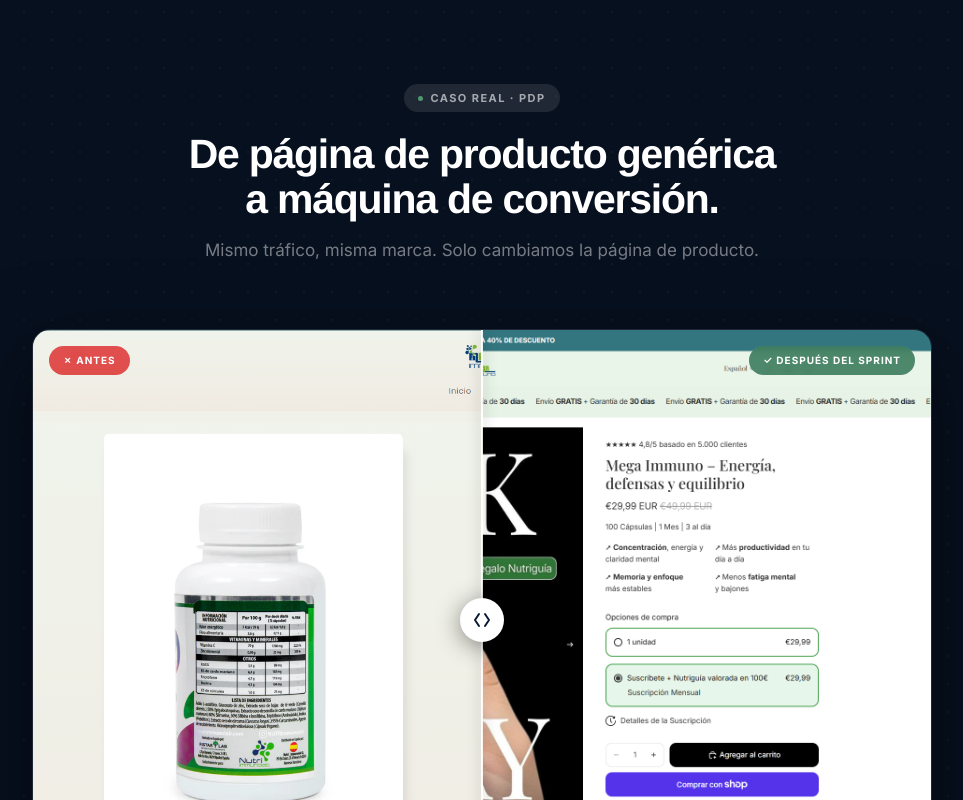
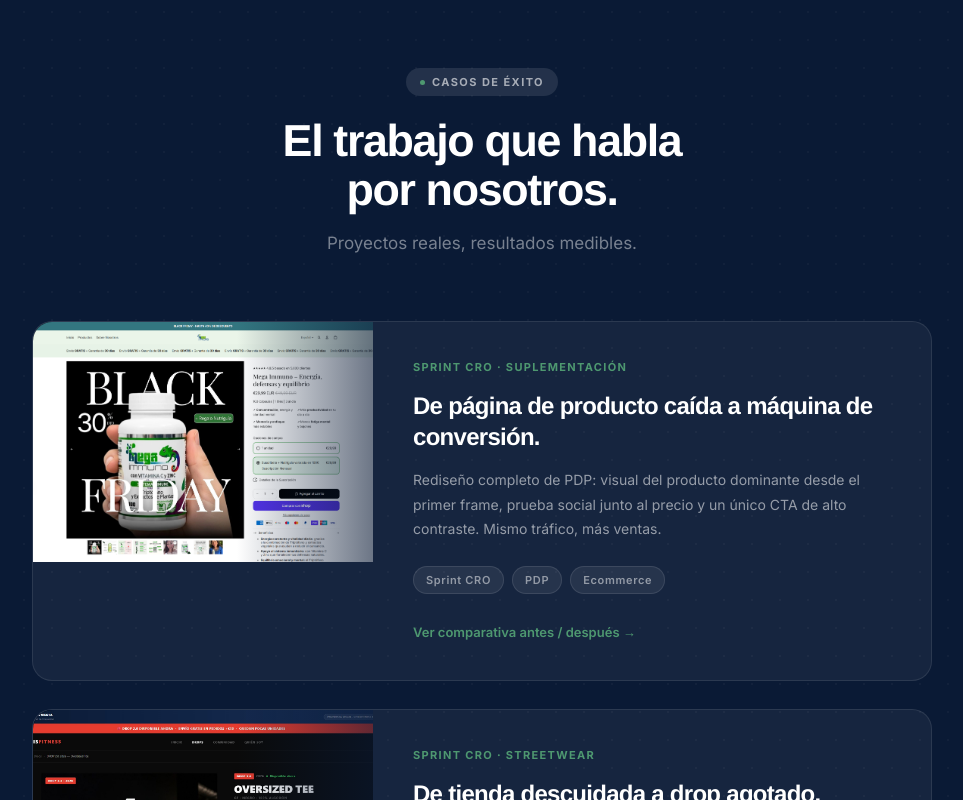
Before and after one commit to Frannypda/aizomedia-website, a Next.js app: page / in a window 1280 px wide. Shown: the part 6380-7180 px from the top of the page, without its empty margins (158-1121 px from the left). Built offline with nearby package versions, Linux system fonts and the light colour scheme.

Commit message:
Unifica casos en seccion portfolio - cards horizontales con acordeon slider

```diff
--- a/app/globals.css
+++ b/app/globals.css
@@ -595,23 +595,37 @@ nav.nav-hidden{transform:translateY(-100%)}
 }
 @keyframes srvCardIn{from{opacity:0;transform:translateX(18px)}to{opacity:1;transform:none}}
 
-/* ── CASOS ── */
-.sec-casos{padding:80px 0;background:var(--white)}
-.casos-head{text-align:center;margin-bottom:48px}
-.casos-head h2{font-size:clamp(26px,3.2vw,44px);color:var(--n);margin-bottom:12px}
-.casos-head p{font-size:17px;color:var(--grey);max-width:420px;margin:0 auto}
-.casos-tabs{display:flex;gap:8px;margin-bottom:28px}
-.casos-tab{padding:10px 24px;border-radius:100px;font-size:13px;font-weight:600;border:1px solid var(--line);background:transparent;color:var(--grey);cursor:pointer;transition:all .2s;font-family:var(--font-inter),sans-serif}
-.casos-tab:hover{border-color:var(--n);color:var(--n)}
-.casos-tab.active{background:var(--n);color:#fff;border-color:var(--n)}
-.casos-puntos{display:flex;align-items:center;gap:24px;margin-top:36px;padding:28px 32px;background:var(--gp);border-radius:16px}
-.caso-punto{flex:1}
-.caso-punto-tag{display:inline-block;font-size:10px;font-weight:700;letter-spacing:.12em;text-transform:uppercase;padding:4px 10px;border-radius:100px;margin-bottom:10px}
-.caso-tag-bad{background:var(--red-p);color:var(--red)}
-.caso-tag-good{background:rgba(62,125,94,.15);color:var(--g)}
-.caso-punto p{font-size:14px;color:var(--n);line-height:1.65}
-.caso-punto-arrow{font-size:24px;color:var(--gl);flex-shrink:0}
-@media(max-width:640px){.casos-puntos{flex-direction:column;gap:16px}.caso-punto-arrow{transform:rotate(90deg)}}
+/* ── CASOS DE ÉXITO ── */
+.sec-casos-est{padding:96px 0;background:var(--n);position:relative;overflow:hidden}
+.sec-casos-est::before{content:'';position:absolute;inset:0;background-image:radial-gradient(rgba(255,255,255,.03) 1px,transparent 1px);background-size:28px 28px;pointer-events:none}
+.casos-est-head{text-align:center;margin-bottom:64px;position:relative;z-index:1}
+.casos-est-head h2{font-size:clamp(28px,3.5vw,48px);color:#fff;margin-bottom:14px}
+.casos-est-head p{font-size:17px;color:rgba(255,255,255,.45);max-width:360px;margin:0 auto}
+.casos-est-list{display:flex;flex-direction:column;gap:28px;position:relative;z-index:1;max-width:900px;margin:0 auto}
+.caso-est-card{background:rgba(255,255,255,.05);border:1px solid rgba(255,255,255,.09);border-radius:20px;overflow:hidden;transition:border-color .2s,transform .25s var(--ease)}
+.caso-est-card:hover{border-color:rgba(255,255,255,.18);transform:translateY(-3px)}
+.caso-est-card>div:first-child,.caso-est-card>div:nth-child(2){display:block}
+.caso-est-card{display:grid;grid-template-columns:340px 1fr;grid-template-rows:auto auto}
+.caso-est-img-wrap{grid-row:1;position:relative;height:240px;overflow:hidden;background:#000}
+.caso-est-img{width:100%;height:100%;object-fit:cover;object-position:top;display:block;transition:transform .4s var(--ease)}
+.caso-est-card:hover .caso-est-img{transform:scale(1.03)}
+.caso-est-img-overlay{position:absolute;inset:0;background:linear-gradient(90deg,transparent 60%,rgba(10,26,53,.6));pointer-events:none}
+.caso-est-body{grid-row:1;padding:36px 40px;display:flex;flex-direction:column;justify-content:center;gap:0}
+.caso-est-cat{font-size:11px;font-weight:700;letter-spacing:.12em;text-transform:uppercase;color:var(--gl);margin-bottom:14px;display:block}
+.caso-est-titulo{font-size:clamp(18px,2vw,24px);font-weight:700;color:#fff;line-height:1.3;margin-bottom:16px}
+.caso-est-desc{font-size:14px;color:rgba(255,255,255,.55);line-height:1.75;margin-bottom:24px;flex:1}
+.caso-est-tags{display:flex;flex-wrap:wrap;gap:8px;margin-bottom:24px}
+.caso-est-tag{font-size:11px;font-weight:600;letter-spacing:.06em;color:rgba(255,255,255,.5);background:rgba(255,255,255,.07);border:1px solid rgba(255,255,255,.1);border-radius:100px;padding:4px 12px}
+.caso-est-cta{display:inline-flex;align-items:center;gap:6px;font-size:13px;font-weight:600;color:var(--gl);background:none;border:none;cursor:pointer;padding:0;font-family:var(--font-inter),sans-serif;transition:opacity .2s;text-align:left}
+.caso-est-cta:hover{opacity:.7}
+.caso-est-slider{grid-column:1/-1;grid-row:2;padding:0 32px 32px}
+@media(max-width:860px){
+  .caso-est-card{grid-template-columns:1fr}
+  .caso-est-img-wrap{height:200px;grid-row:1}
+  .caso-est-body{grid-row:2;padding:24px}
+  .caso-est-img-overlay{background:linear-gradient(180deg,transparent 60%,rgba(10,26,53,.7))}
+  .caso-est-slider{padding:0 16px 24px}
+}
 
 /* ── STEPPER DOTS (mobile) ── */
 .srv-stepper,.cro-stepper{display:none;justify-content:center;gap:10px;margin-top:24px}
--- a/app/page.tsx
+++ b/app/page.tsx
@@ -9,8 +9,7 @@ import ServicesSection from '@/components/ServicesSection'
 import CreativosSection from '@/components/CreativosSection'
 import WhyUsSection from '@/components/WhyUsSection'
 import SprintSection from '@/components/SprintSection'
-import CROSection from '@/components/CROSection'
-import CasosSection from '@/components/CasosSection'
+import CasosEstudioSection from '@/components/CasosEstudioSection'
 import TestimoniosSection from '@/components/TestimoniosSection'
 import TeamSection from '@/components/TeamSection'
 import FAQSection from '@/components/FAQSection'
@@ -39,9 +38,7 @@ export default function Home() {
       <div className="sdiv" />
       <SprintSection />
       <div className="sdiv" />
-      <CROSection />
-      <div className="sdiv" />
-      <CasosSection />
+      <CasosEstudioSection />
       <div className="sdiv-l" />
       <TestimoniosSection />
       <div className="sdiv-l" />
--- /dev/null
+++ b/components/CasosEstudioSection.tsx
@@ -0,0 +1,82 @@
+'use client'
+import { useState } from 'react'
+import BeforeAfterSlider from './BeforeAfterSlider'
+
+const casos = [
+  {
+    id: 'megaimmuno',
+    categoria: 'Sprint CRO · Suplementación',
+    titulo: 'De página de producto caída a máquina de conversión.',
+    desc: 'Rediseño completo de PDP: visual del producto dominante desde el primer frame, prueba social junto al precio y un único CTA de alto contraste. Mismo tráfico, más ventas.',
+    tags: ['Sprint CRO', 'PDP', 'Ecommerce'],
+    imgAfter: '/Brand/assets/CRo/Mega-Immuno-despues.png',
+    sliderBefore: '/Brand/assets/CRo/Nutrimmuno%20antes.png',
+    sliderAfter: '/Brand/assets/CRo/Mega-Immuno-despues.png',
+  },
+  {
+    id: 'chrisfitness',
+    categoria: 'Sprint CRO · Streetwear',
+    titulo: 'De tienda descuidada a drop agotado.',
+    desc: 'Ecommerce de drop rediseñado de cero: barra de urgencia activa, ficha de producto con reseñas junto al precio, tallas con stock en tiempo real y CTA con precio integrado.',
+    tags: ['Sprint CRO', 'PDP', 'Homepage'],
+    imgAfter: '/Brand/assets/Casos/cf-pdp-despues.jpg',
+    sliderBefore: '/Brand/assets/Casos/cf-pdp-antes.png',
+    sliderAfter: '/Brand/assets/Casos/cf-pdp-despues.jpg',
+  },
+]
+
+export default function CasosEstudioSection() {
+  const [open, setOpen] = useState<string | null>(null)
+
+  return (
+    <section className="sec-casos-est" id="casos">
+      <div className="w">
+        <div className="casos-est-head r">
+          <span className="tag tag-w">Casos de éxito</span>
+          <h2>El trabajo que habla<br />por nosotros.</h2>
+          <p>Proyectos reales, resultados medibles.</p>
+        </div>
+
+        <div className="casos-est-list">
+          {casos.map((c, i) => (
+            <article key={c.id} className={`caso-est-card r r${i + 1}`}>
+              <div className="caso-est-img-wrap">
+                <img src={c.imgAfter} alt={c.titulo} className="caso-est-img" />
+                <div className="caso-est-img-overlay" />
+              </div>
+              <div className="caso-est-body">
+                <span className="caso-est-cat">{c.categoria}</span>
+                <h3 className="caso-est-titulo">{c.titulo}</h3>
+                <p className="caso-est-desc">{c.desc}</p>
+                <div className="caso-est-tags">
+                  {c.tags.map(t => (
+                    <span key={t} className="caso-est-tag">{t}</span>
+                  ))}
+                </div>
+                <button
+                  className="caso-est-cta"
+                  onClick={() => setOpen(open === c.id ? null : c.id)}
+                >
+                  {open === c.id ? 'Cerrar comparativa ↑' : 'Ver comparativa antes / después →'}
+                </button>
+              </div>
+
+              {open === c.id && (
+                <div className="caso-est-slider">
+                  <BeforeAfterSlider
+                    key={c.id}
+                    beforeSrc={c.sliderBefore}
+                    afterSrc={c.sliderAfter}
+                    beforeLabel="✗ Antes"
+                    afterLabel="✓ Después del Sprint"
+                    initialPos={38}
+                  />
+                </div>
+              )}
+            </article>
+          ))}
+        </div>
+      </div>
+    </section>
+  )
+}
```
